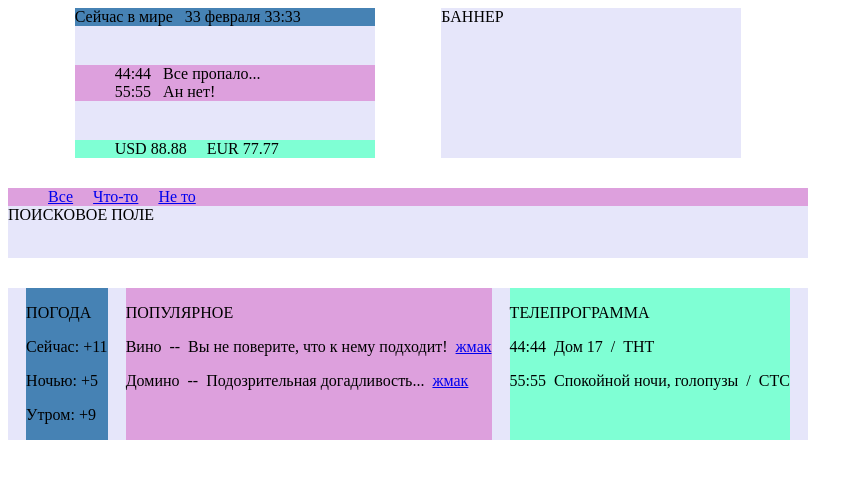
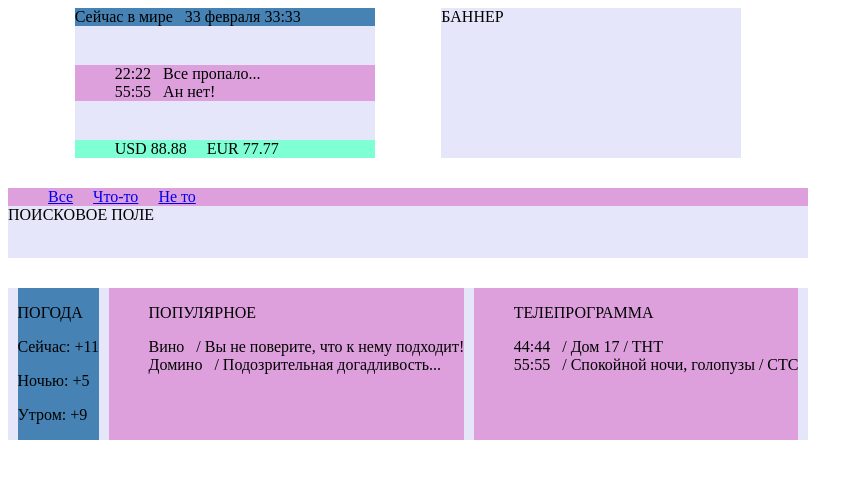
Before and after one commit to vaniya-k/netology_homeworks, a React (Create React App) app: page / in a window 1280 px wide. Shown: the top 478 px of the page, without its empty margins (0-863 px from the left). Built offline with nearby package versions, Linux system fonts and the light colour scheme.

Commit message:
Исправление замечаний v2

```diff
--- /dev/null
+++ b/src/List.jsx
@@ -0,0 +1,12 @@
+import React from 'react';
+
+const List = ({items, categoryTitle = null}) => {
+  return (
+    <ul style={{backgroundColor: `plum`, listStyleType: `none`, marginBlockStart: `0`, marginBlockEnd: `0`}}>
+      {categoryTitle && <li><p>{categoryTitle}</p></li>}
+      {items.map(item => <li>{item.intro}&nbsp;&nbsp;&nbsp;{item.text}</li>)}
+    </ul>
+  )
+};
+
+export default List;
--- a/src/NewsList.jsx
+++ /dev/null
@@ -1,11 +0,0 @@
-import React from 'react';
-
-const NewsList = ({news}) => {
-  return (
-    <ul style={{backgroundColor: `plum`, listStyleType: `none`, marginBlockStart: `0`, marginBlockEnd: `0`}}>
-      {news.map(newsPiece => <li>{newsPiece.time}&nbsp;&nbsp;&nbsp;{newsPiece.title}</li>)}
-    </ul>
-  )
-};
-
-export default NewsList;
--- a/src/NewsZone.jsx
+++ b/src/NewsZone.jsx
@@ -1,6 +1,6 @@
 import React from 'react';
 import CurrentScope from './CurrentScope';
-import NewsList from './NewsList';
+import NewsList from './List';
 import Currencies from './Currencies'
 
 const NewsZone = () => {
@@ -8,7 +8,7 @@ const NewsZone = () => {
     <div style={{display: `flex`, width: `800px`, justifyContent: `space-evenly`, marginBottom: `30px`}}>
       <div style={{display: `flex`, flexDirection: `column`, justifyContent: `space-between`, width: `300px`, backgroundColor: `lavender`}}>
         <CurrentScope focus={`Сейчас в мире`} time={`33 февраля 33:33`}/>
-        <NewsList news={[{time: `44:44`, title: `Все пропало...`}, {time: `55:55`, title: `Ан нет!`}]}/>
+        <NewsList items={[{intro: `22:22`, text: `Все пропало...`}, {intro: `55:55`, text: `Ан нет!`}]}/>
         <Currencies currencies={[{code: `USD`, rate: `88.88`}, {code: `EUR`, rate: `77.77`}]}/>
       </div>
       <div style={{width: `300px`, height: `150px`, backgroundColor: `lavender`}}>
--- a/src/Popular.jsx
+++ /dev/null
@@ -1,14 +0,0 @@
-import React from 'react';
-
-const Popular = ({highlights}) => {
-  return (
-    <div style={{backgroundColor: `plum`}}>
-      <p>ПОПУЛЯРНОЕ</p>
-      {highlights.map(highlight =>
-        <p>{highlight.category}&nbsp;&nbsp;--&nbsp;&nbsp;{highlight.title}&nbsp;&nbsp;<a href={`#`}>жмак</a></p>
-      )}
-    </div>
-  )
-};
-
-export default Popular;
--- a/src/TvSchedule.jsx
+++ /dev/null
@@ -1,14 +0,0 @@
-import React from 'react';
-
-const TvSchedule = ({shows}) => {
-  return (
-    <div style={{backgroundColor: `aquamarine`}}>
-      <p>ТЕЛЕПРОГРАММА</p>
-      {shows.map(show =>
-        <p>{show.time}&nbsp;&nbsp;{show.title}&nbsp;&nbsp;/&nbsp;&nbsp;{show.channel}</p>
-      )}
-    </div>
-  )
-};
-
-export default TvSchedule;
--- a/src/VariousZone.jsx
+++ b/src/VariousZone.jsx
@@ -1,14 +1,14 @@
 import React from 'react';
 import Weather from './Weather';
-import Popular from './Popular';
-import TvSchedule from './TvSchedule'
+import Popular from './List';
+import TvSchedule from './List'
 
 const NewsZone = () => {
   return (
     <div style={{display: `flex`, width: `800px`, justifyContent: `space-evenly`, marginBottom: `30px`, backgroundColor: `lavender`}}>
         <Weather currentTemp={`+11`} nextTemp={`+5`} nextNextTemp={`+9`}/>
-        <Popular highlights={[{category: `Вино`, title: `Вы не поверите, что к нему подходит!`},{category: `Домино`, title: `Подозрительная догадливость...`}]}/>
-        <TvSchedule shows={[{time: `44:44`, title: `Дом 17`, channel: `ТНТ`}, {time: `55:55`, title: `Спокойной ночи, голопузы`, channel: `СТС`}]}/>
+        <Popular categoryTitle={`ПОПУЛЯРНОЕ`} items={[{intro: `Вино`, text: `/  Вы не поверите, что к нему подходит!`},{intro: `Домино`, text: `/  Подозрительная догадливость...`}]}/>
+        <TvSchedule categoryTitle={`ТЕЛЕПРОГРАММА`} items={[{intro: `44:44`, text: `/  Дом 17  /  ТНТ`}, {intro: `55:55`, text: `/  Спокойной ночи, голопузы  /  СТС`}]}/>
     </div>
   )
 };
```
